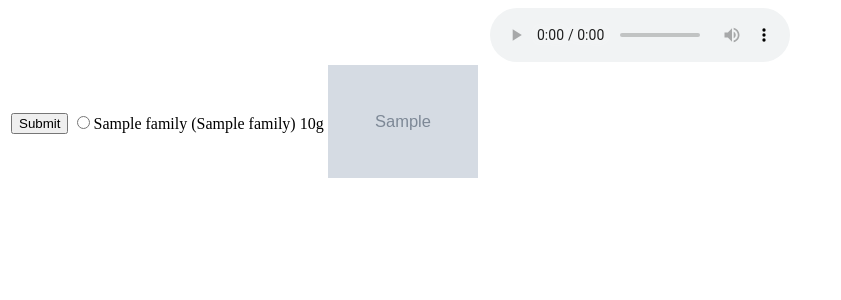
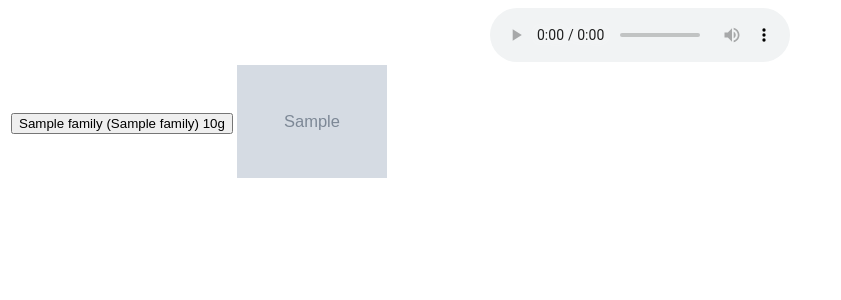
Before and after one commit to clnoll/jacamar, a Python web app: template jacamar/templates/recording_quiz.html in a window 1280 px wide. Shown: the top 300 px of the page, without its empty margins (0-841 px from the left). Run offline with Jinja, Linux system fonts and the light colour scheme; the template is opened without the code that fills it: most values are stand-ins (such as "Sample title", 1, 10 or a date in 2020).

Commit message:
Hide the radio button

```diff
--- a/jacamar/templates/recording_quiz.html
+++ b/jacamar/templates/recording_quiz.html
@@ -22,13 +25,11 @@
         {% for f in families %}
           <form action="/recording-quiz/" method="post">
             <tr>
-                <td>
-                  <input type="submit" value=Submit>
-                </td>
               <td>
-                <input type="radio" name="data" value="family_id--{{ f['id'] }}--recording_id--{{ recording['id'] }}">{{ f['english_name'] }} ({{ f['name'] }}) {{ f['weight']}}g<br>
+                <input class="hidden" type="radio" name="data" value="family_id--{{ f['id'] }}--recording_id--{{ recording['id'] }}" checked>
+                <input type="submit" value="{{ f['english_name'] }} ({{ f['name'] }}) {{ f['weight']}}g">
               </td>
-            {% for url in f['image_urls'][:5] %}
+              {% for url in f['image_urls'][:5] %}
               <td>
                 <img src="{{ url }}" class="bird">
               </td>
```
Also changed, not shown: other parts of jacamar/templates/recording_quiz.html (+3 -0 lines).
